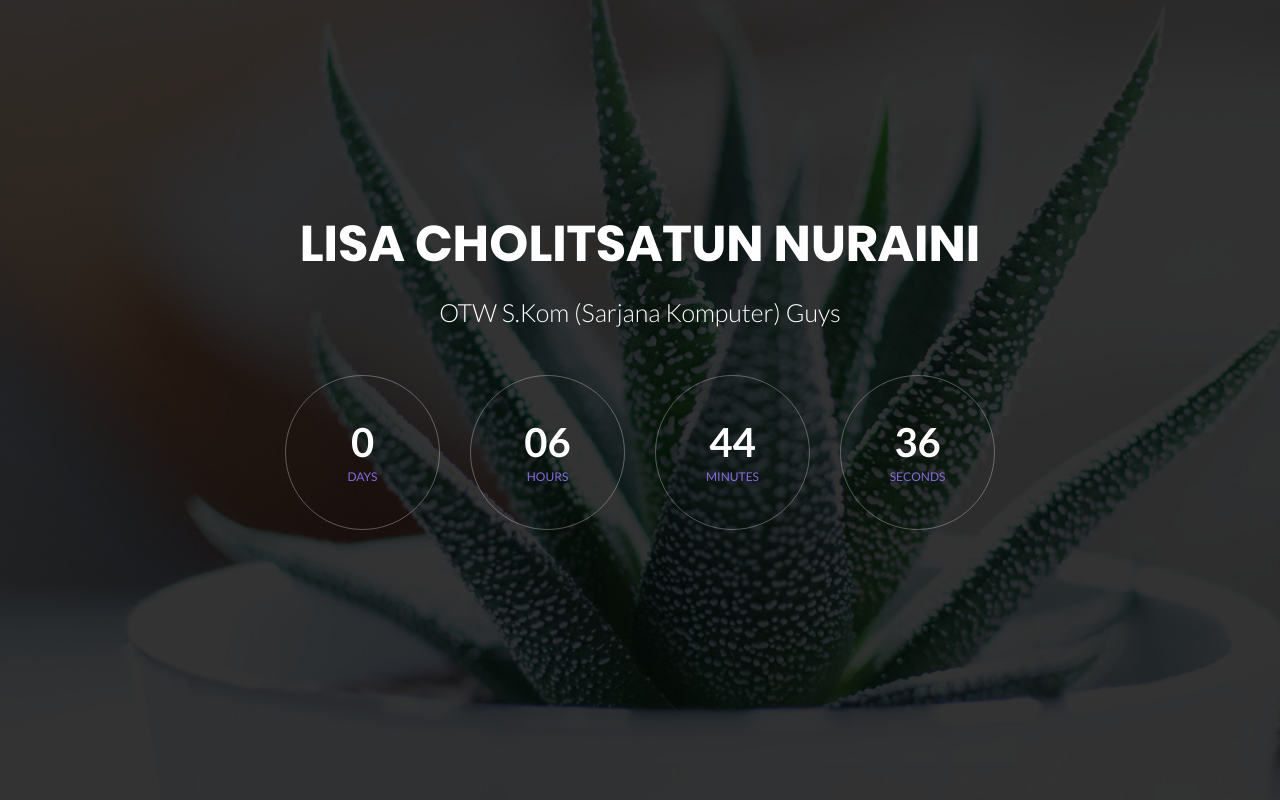
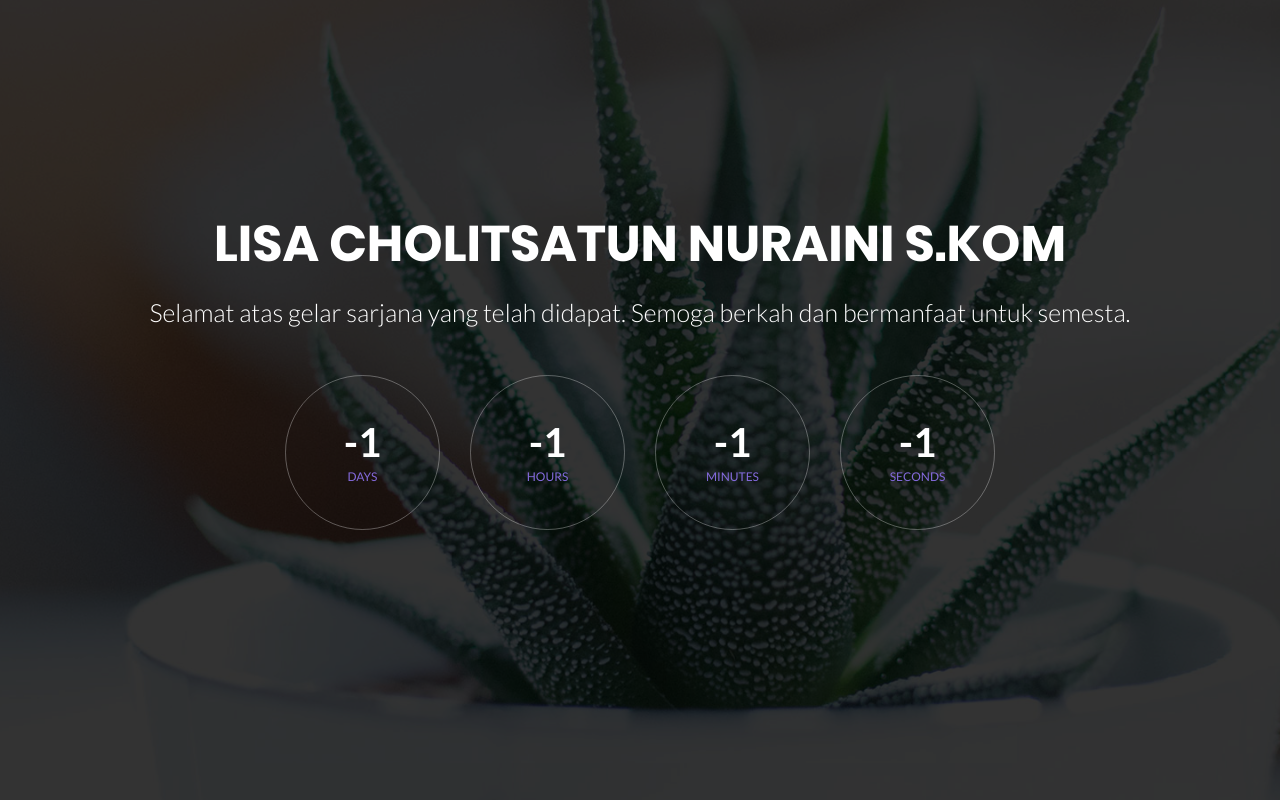
Before and after one commit to cieSarjana/cieSarjana.github.io, a plain HTML site: page index.html in a window 1280 px wide. Drawn offline with Linux system fonts and the light colour scheme.

Commit message:
initial commit

```diff
--- a/index.html
+++ b/index.html
@@ -34,11 +34,11 @@
 		<!--  -->
 		<div class="size1 flex-col-c-m p-l-15 p-r-15 p-t-50 p-b-50">
 			<h3 class="l1-txt1 txt-center p-b-25">
-				Lisa Cholitsatun Nuraini
+				Lisa Cholitsatun Nuraini S.Kom
 			</h3>
 
 			<p class="m2-txt1 txt-center p-b-48">
-				OTW S.Kom (Sarjana Komputer) Guys
+				Selamat atas gelar sarjana yang telah didapat. Semoga berkah dan bermanfaat untuk semesta.
 			</p>
 
 			<div class="flex-w flex-c-m cd100 p-b-33">
@@ -48,12 +48,12 @@
 				</div>
 
 				<div class="flex-col-c-m size2 bor1 m-l-15 m-r-15 m-b-20">
-					<span class="l2-txt1 p-b-9 hours">19</span>
+					<span class="l2-txt1 p-b-9 hours">00</span>
 					<span class="s2-txt1">Hours</span>
 				</div>
 
 				<div class="flex-col-c-m size2 bor1 m-l-15 m-r-15 m-b-20">
-					<span class="l2-txt1 p-b-9 minutes">10</span>
+					<span class="l2-txt1 p-b-9 minutes">00</span>
 					<span class="s2-txt1">Minutes</span>
 				</div>
 
@@ -87,11 +87,11 @@
 		$('.cd100').countdown100({
 			/*Set Endtime here*/
 			/*Endtime must be > current time*/
-			endtimeYear: 2020,
-			endtimeMonth: 05,
-			endtimeDate: 19,
-			endtimeHours: 11,
-			endtimeMinutes: 30,
+			endtimeYear: 0,
+			endtimeMonth: 0,
+			endtimeDate: 0,
+			endtimeHours: 0,
+			endtimeMinutes: 0,
 			endtimeSeconds: 0,
 			timeZone: ""
 			// ex:  timeZone: "America/New_York"
```
